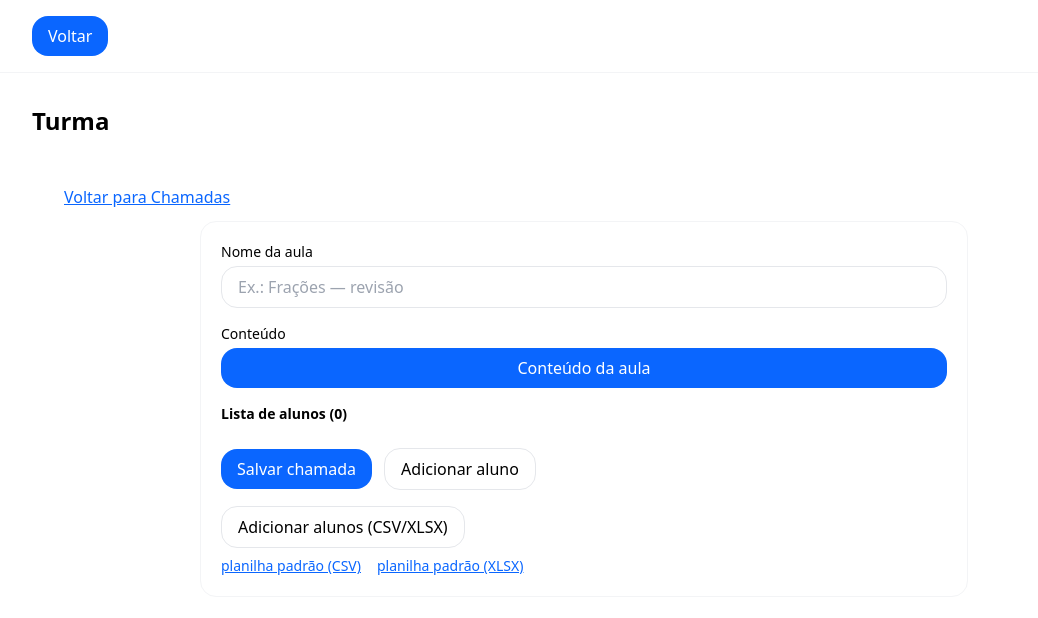
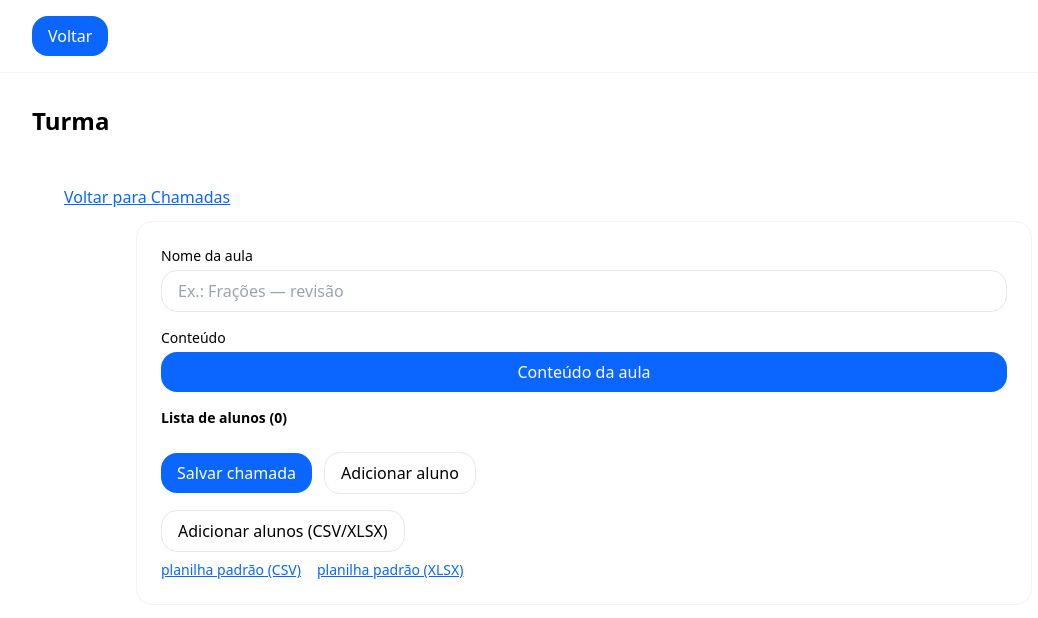
Before and after one commit to guilhermecardosocruz/guieduc, a Next.js app: page /turmas/1/chamadas/1 in a window 1280 px wide. Shown: the top 618 px of the page, without its empty margins (56-1094 px from the left). Built offline with nearby package versions, Linux system fonts and the light colour scheme.

Commit message:
ux(chamada): ampliar para max-w-4xl; botões na mesma linha; faixas de alunos ocupando toda a largura

```diff
--- a/app/(app)/turmas/[id]/chamadas/[chamadaId]/page.tsx
+++ b/app/(app)/turmas/[id]/chamadas/[chamadaId]/page.tsx
@@ -114,9 +114,9 @@ export default function EditarChamadaPage() {
         <Link href={`${base}/chamadas`} className="underline">Voltar para Chamadas</Link>
       </div>
 
-      {/* Card central mais largo */}
-      <div className="mx-auto max-w-3xl rounded-2xl border border-gray-100 bg-white p-4 sm:p-5">
-        {/* Nome da aula (como no design) */}
+      {/* card CENTRADO e bem largo */}
+      <div className="mx-auto w-full max-w-4xl rounded-2xl border border-gray-100 bg-white p-4 sm:p-6">
+        {/* Nome da aula */}
         <label className="block text-sm mb-1">Nome da aula</label>
         <input
           className="input mb-4"
@@ -125,7 +125,7 @@ export default function EditarChamadaPage() {
           placeholder="Ex.: Frações — revisão"
         />
 
-        {/* Conteúdo -> BOTÃO (sem mudar o resto do layout) */}
+        {/* Conteúdo -> BOTÃO (mantendo layout) */}
         <label className="block text-sm mb-1">Conteúdo</label>
         <Link
           href={`${base}/chamadas/${chamadaId}/conteudo`}
@@ -134,7 +134,7 @@ export default function EditarChamadaPage() {
           Conteúdo da aula
         </Link>
 
-        {/* Lista de alunos em LINHAS (faixas de lado a lado ocupando toda a largura) */}
+        {/* Lista de alunos em FAIXAS ocupando toda a largura */}
         <p className="text-sm font-semibold mb-2">Lista de alunos ({alunosOrdenados.length})</p>
         <ul className="divide-y divide-gray-100 rounded-2xl overflow-hidden">
           {alunosOrdenados.map((a, idx) => (
@@ -151,18 +151,18 @@ export default function EditarChamadaPage() {
           ))}
         </ul>
 
-        {/* Botões na MESMA LINHA e sem ficarem largos demais */}
-        <div className="mt-4 flex flex-wrap items-center gap-3">
-          <button className="btn-primary px-5" onClick={salvarChamada}>Salvar chamada</button>
+        {/* Botões: MESMA LINHA, compactos */}
+        <div className="mt-4 flex items-center gap-3 flex-wrap sm:flex-nowrap">
+          <button className="btn-primary px-5 shrink-0" onClick={salvarChamada}>Salvar chamada</button>
           <button
-            className="inline-flex items-center justify-center rounded-2xl border px-4 py-2 font-medium hover:bg-gray-50"
+            className="inline-flex items-center justify-center rounded-2xl border px-4 py-2 font-medium hover:bg-gray-50 shrink-0"
             onClick={addAlunoManual}
           >
             Adicionar aluno
           </button>
         </div>
 
-        {/* Importar planilha (como antes) */}
+        {/* Importar planilha */}
         <div className="mt-4">
           <button
             className="inline-flex items-center justify-center rounded-2xl border px-4 py-2 font-medium hover:bg-gray-50"
```
Also changed, not shown: 1 other file (tests, documents, lock files or other folders).
